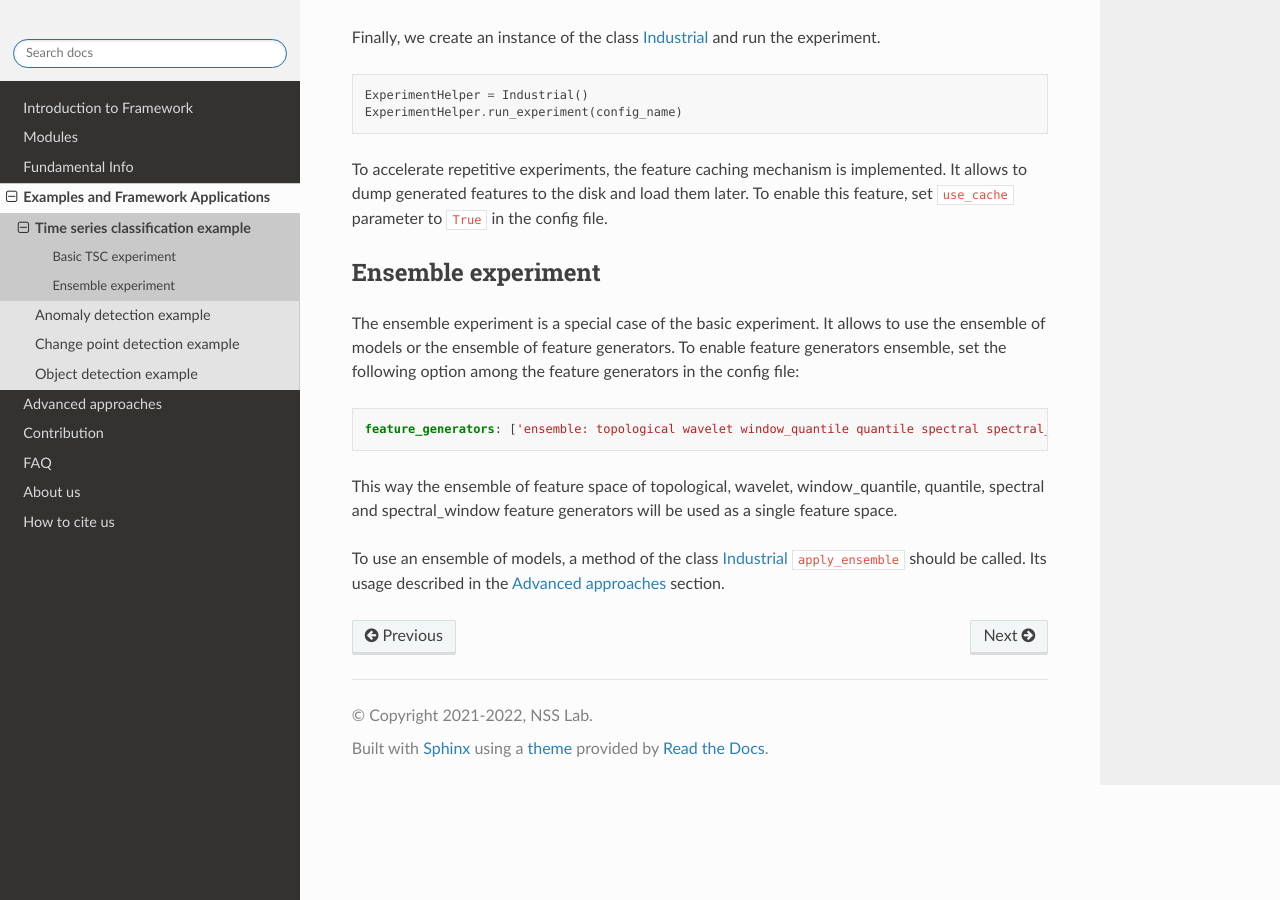
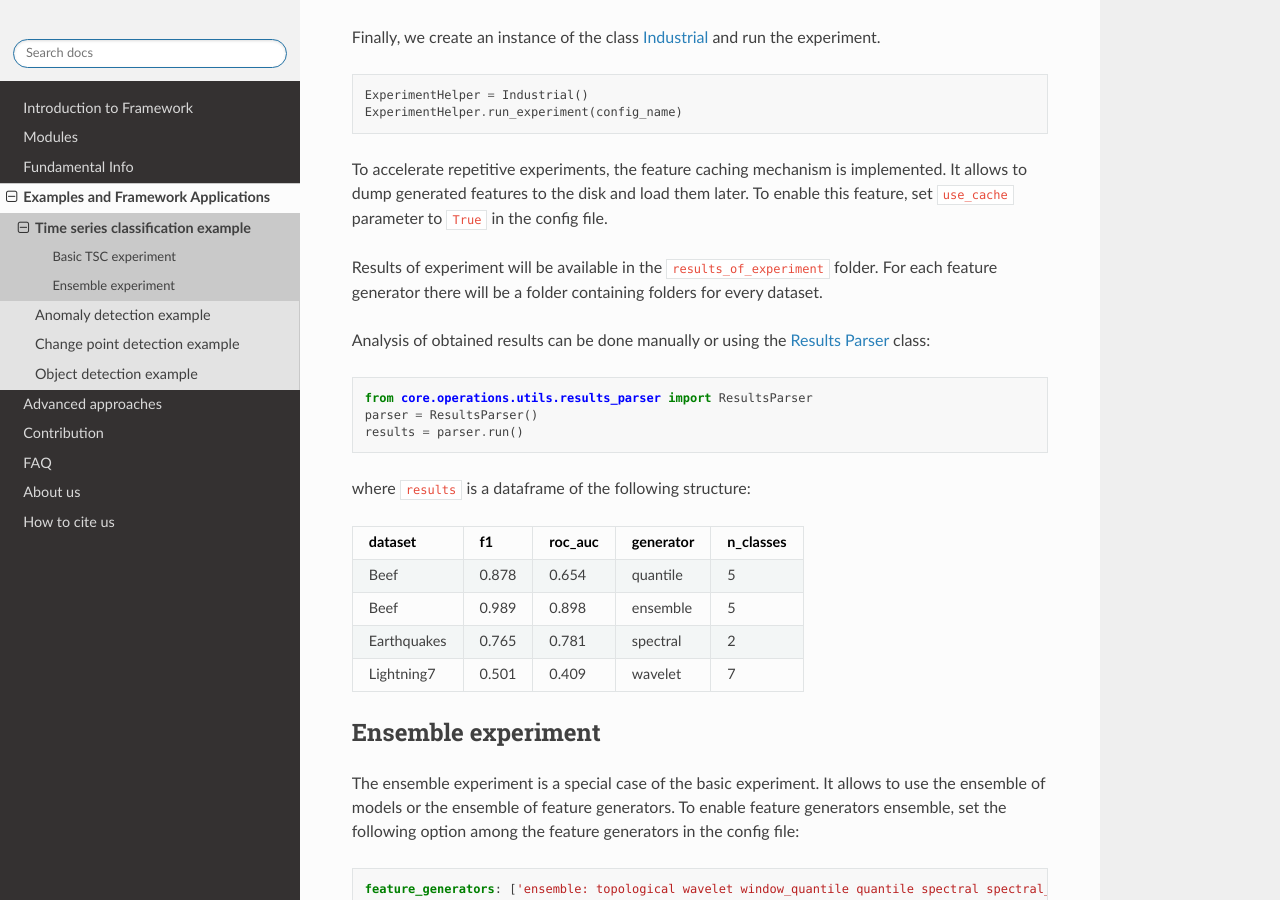
Before and after one commit to aimclub/Fedot.Industrial, a Sphinx documentation site: the page built from docs/source/examples/ts_classification_example.rst, in a window 1280 px wide and 900 px high, scrolled down 811 px. Built offline with Sphinx 7.4.7 and the Read the Docs theme 2.0.0, drawn with Linux system fonts in a browser that asks for light colours.

Commit message:
added tsc example

```diff
--- a/docs/source/API/results_parser_api.rst
+++ b/docs/source/API/results_parser_api.rst
@@ -1,3 +1,5 @@
+.. _resultsparser-class-label:
+
 Results Parser
 =================
 
--- a/docs/source/examples/ts_classification_example.rst
+++ b/docs/source/examples/ts_classification_example.rst
@@ -40,6 +40,32 @@ Finally, we create an instance of the class :ref:`Industrial<industrial-class-la
 To accelerate repetitive experiments, the feature caching mechanism is implemented. It allows to dump generated features
 to the disk and load them later. To enable this feature, set ``use_cache`` parameter to ``True`` in the config file.
 
+Results of experiment will be available in the ``results_of_experiment`` folder. For each feature generator there will be a
+folder containing folders for every dataset.
+
+Analysis of obtained results can be done manually or using the :ref:`Results Parser<resultsparser-class-label>` class:
+
+.. code-block:: python
+
+    from core.operations.utils.results_parser import ResultsParser
+    parser = ResultsParser()
+    results = parser.run()
+
+where ``results`` is a dataframe of the following structure:
+
++------------+------------+-----------+-----------+-----------+
+| dataset    | f1         | roc_auc   | generator | n_classes |
++============+============+===========+===========+===========+
+| Beef       | 0.878      | 0.654     | quantile  |     5     |
++------------+------------+-----------+-----------+-----------+
+| Beef       | 0.989      | 0.898     | ensemble  |    5      |
++------------+------------+-----------+-----------+-----------+
+| Earthquakes| 0.765      | 0.781     | spectral  |    2      |
++------------+------------+-----------+-----------+-----------+
+| Lightning7 | 0.501      | 0.409     | wavelet   |    7      |
++------------+------------+-----------+-----------+-----------+
+
+
 Ensemble experiment
 -------------------
 
```
Also changed, not shown: 2 other files.
